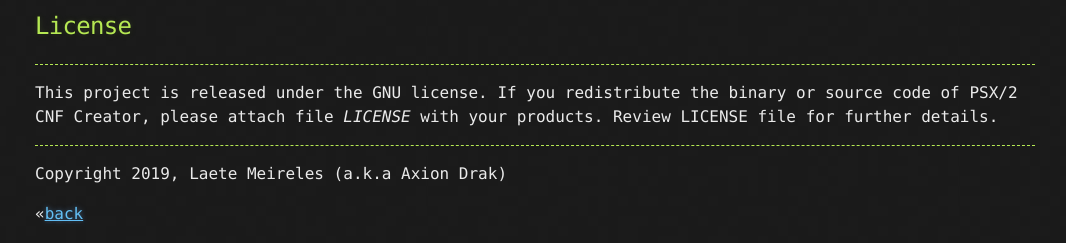
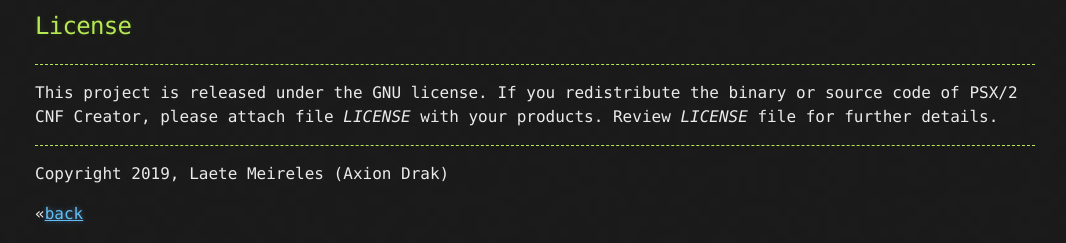
Before and after one commit to AxionDrak/axiondrak.github.io, a Jekyll site: the page built from psx-cnf.md, in a window 1280 px wide and 900 px high, scrolled down 3115 px. Shown: the part 654-897 px from the top of the window, without its empty margins (105-1171 px from the left). Built offline with Jekyll 4.4.1, drawn with Linux system fonts in a browser that asks for light colours; our own code applies the rules of GitHub Pages for plain Markdown files.

Commit message:
Update psx-cnf.md

```diff
--- a/psx-cnf.md
+++ b/psx-cnf.md
@@ -132,9 +132,9 @@ See _README_ for PSX/2 CNF Creator information.
 ## License
 * * *
 This project is released under the GNU license. If you redistribute the binary or source code of PSX/2 CNF Creator, please attach file _LICENSE_ with your products.
-Review LICENSE file for further details.
+Review _LICENSE_ file for further details.
 
 * * *
-Copyright 2019, Laete Meireles (a.k.a Axion Drak)
+Copyright 2019, Laete Meireles (Axion Drak)
 
 <<[back](./)
```
